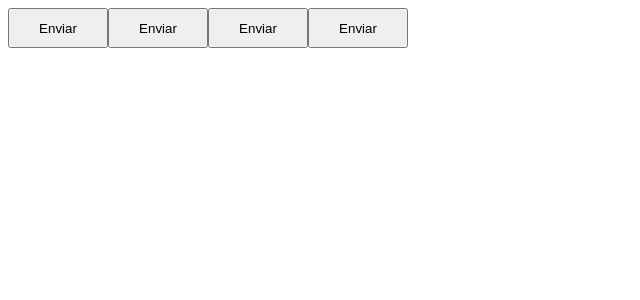
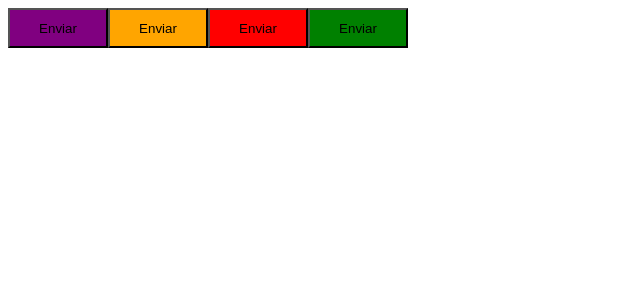
Before and after one commit to RafaelAndeloci/ignite-timer, a React (Vite) app: page / in a window 1280 px wide. Shown: the top 300 px of the page, without its empty margins (0-640 px from the left). Built offline with nearby package versions, Linux system fonts and the light colour scheme.

Commit message:
adding styled components

```diff
--- a/src/App.tsx
+++ b/src/App.tsx
@@ -3,10 +3,10 @@
 export function App() {
   return (
     <>
-      <Button color="primary" />
-      <Button color="secondary" />
-      <Button color="danger" />
-      <Button color="success" />
+      <Button variant="primary" />
+      <Button variant="secondary" />
+      <Button variant="danger" />
+      <Button variant="success" />
     </>
   );
 }
--- a/src/components/Button.styles.ts
+++ b/src/components/Button.styles.ts
@@ -1,6 +1,25 @@
-import styled from "styled-components";
+import styled, { css } from "styled-components";
 
-export const ButtonContainer = styled.button`
+export type ButtonVariant = "primary" | "secondary" | "danger" | "success";
+
+interface ButtonContainerProps {
+  variant: ButtonVariant;
+}
+
+const buttonVariants = {
+  primary: "purple",
+  secondary: "orange",
+  danger: "red",
+  success: "green",
+};
+
+export const ButtonContainer = styled.button<ButtonContainerProps>`
   width: 100px;
   height: 40px;
+
+  ${(props) => {
+    return css`
+      background-color: ${buttonVariants[props.variant]};
+    `;
+  }}
 `;
--- a/src/components/Button.tsx
+++ b/src/components/Button.tsx
@@ -1,9 +1,9 @@
-import { ButtonContainer } from "./Button.styles";
+import { ButtonContainer, ButtonVariant } from "./Button.styles";
 
 interface ButtonProps {
-  color?: "primary" | "secondary" | "danger" | "success";
+  variant?: ButtonVariant;
 }
 
-export function Button({ color = "primary" }: ButtonProps) {
-  return <ButtonContainer>Enviar</ButtonContainer>;
+export function Button({ variant = "primary" }: ButtonProps) {
+  return <ButtonContainer variant={variant}>Enviar</ButtonContainer>;
 }
```
